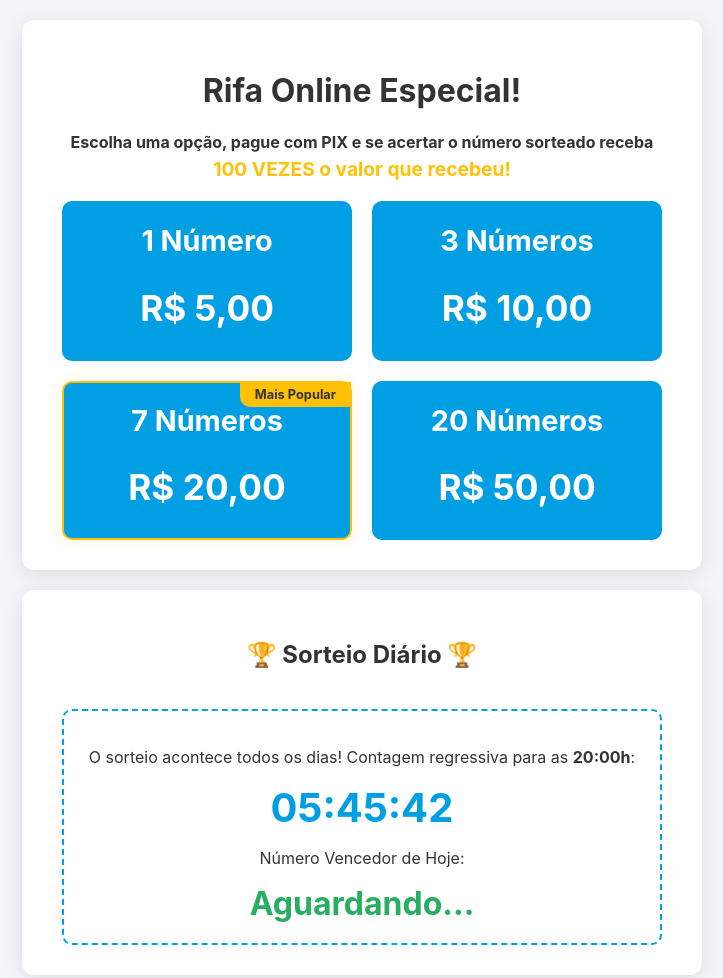
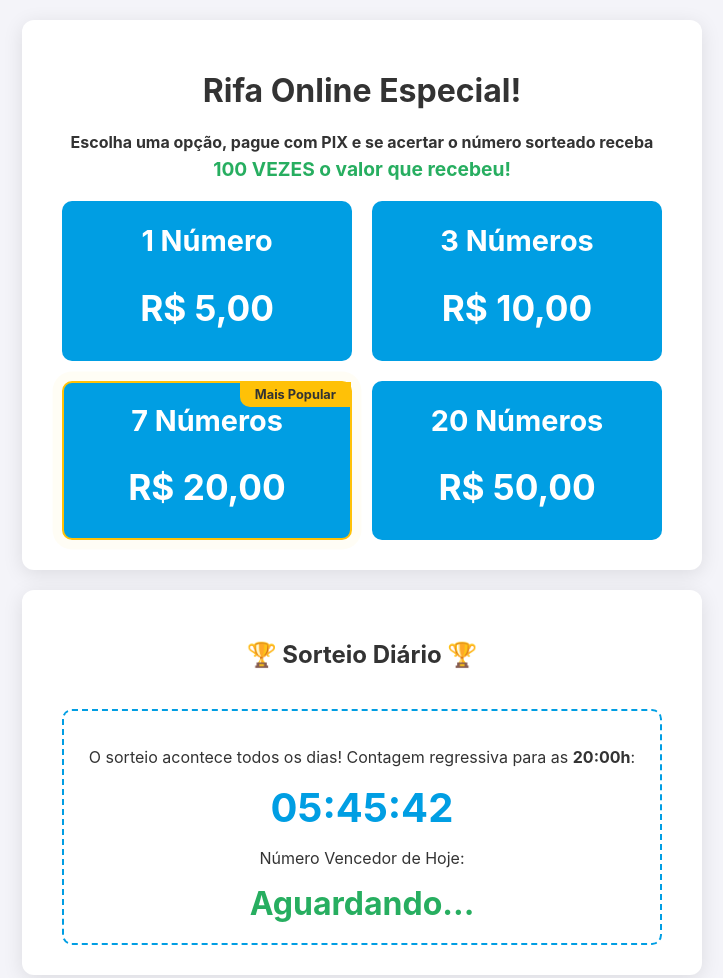
Before and after one commit to Tedesqui/rifa, a website: page index.html in a window 1280 px wide. Shown: the top 978 px of the page, without its empty margins (278-1001 px from the left). Drawn offline with Linux system fonts and the light colour scheme; no server answers.

Commit message:
Update index.html

```diff
--- a/index.html
+++ b/index.html
@@ -10,9 +10,9 @@
         .container { background-color: #ffffff; padding: 30px 40px; border-radius: 12px; box-shadow: 0 4px 20px rgba(0,0,0,0.1); text-align: center; max-width: 600px; margin: 20px auto; }
         @media (max-width: 768px) { .container { margin: 0; border-radius: 0; min-height: 100vh; padding: 20px; max-width: none; box-sizing: border-box; } .options-container { grid-template-columns: 1fr; } }
         h1, h2 { color: var(--dark-text); }
-        /* NOVO ESTILO PARA O TEXTO DO PRÊMIO */
         .prize-highlight {
-            color: var(--highlight-color);
+            /* COR ALTERADA PARA VERDE */
+            color: #27ae60;
             font-size: 1.2em;
             display: inline-block;
             margin-top: 5px;
```
